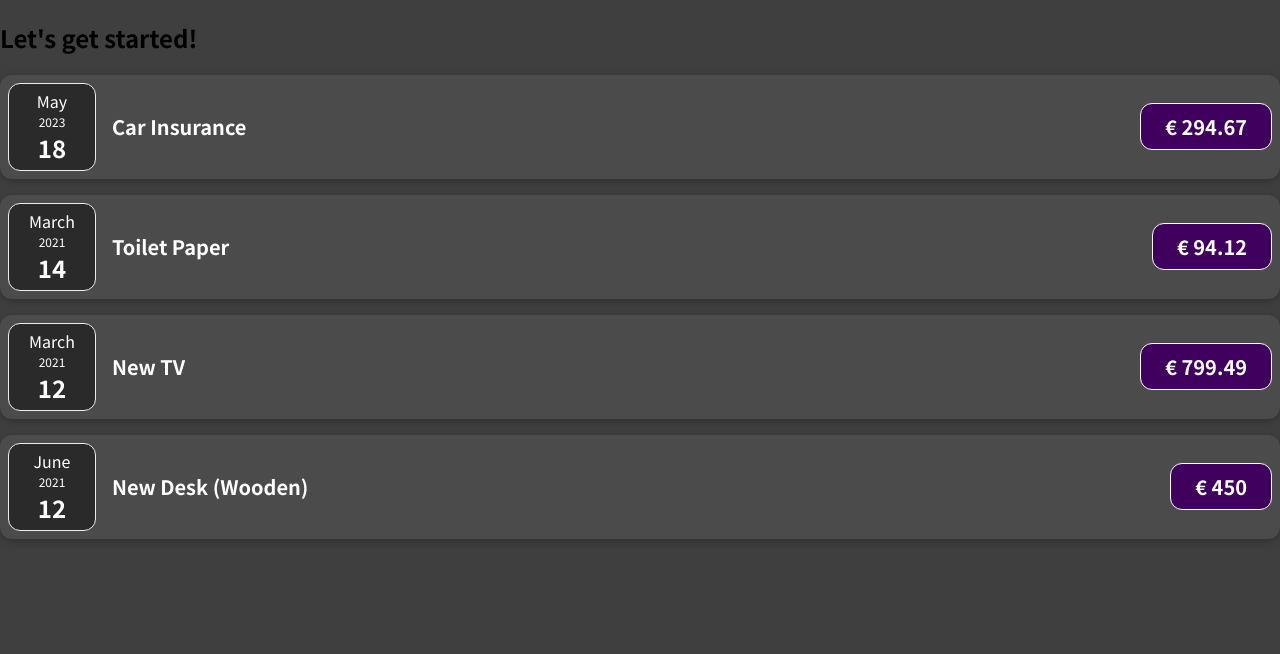
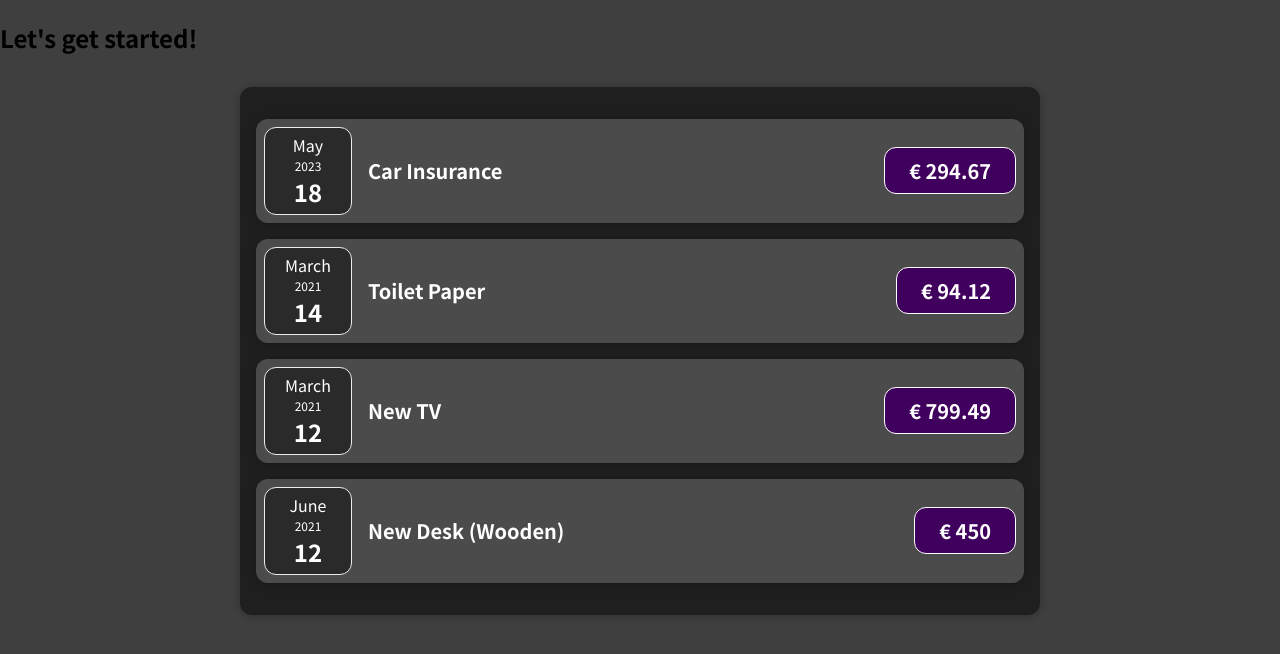
Before and after one commit to rog-silva/01-react-basics-working-with-components, a JavaScript app: page / in a window 1280 px wide. Shown: the top 654 px of the page. Built offline with nearby package versions, Linux system fonts and the light colour scheme.

Commit message:
Create Expenses.js Create Expenses.css Create Card.js Create Card.css

```diff
--- a/src/App.js
+++ b/src/App.js
@@ -1,4 +1,5 @@
-import ExpenseItem from "./components/ExpenseItem";
+// import ExpenseItem from "./components/ExpenseItem";
+import Expenses from "./components/Expenses";
 
 function App() {
   const expenses = [
@@ -11,26 +12,7 @@ function App() {
   return (
     <div>
       <h2>Let's get started!</h2>
-      <ExpenseItem
-        title={expenses[0].title}
-        amount={expenses[0].amount}
-        date={expenses[0].date}
-      />
-      <ExpenseItem
-        title={expenses[1].title}
-        amount={expenses[1].amount}
-        date={expenses[1].date}
-      />
-      <ExpenseItem
-        title={expenses[2].title}
-        amount={expenses[2].amount}
-        date={expenses[2].date}
-      />
-      <ExpenseItem
-        title={expenses[3].title}
-        amount={expenses[3].amount}
-        date={expenses[3].date}
-      />
+      <Expenses elements={expenses} />
     </div>
   );
 }
--- /dev/null
+++ b/src/components/Card.css
@@ -0,0 +1,4 @@
+.card {
+  border-radius: 12px;
+  box-shadow: 0 1px 8px rgba(0, 0, 0, 0.25);
+}
--- /dev/null
+++ b/src/components/Card.js
@@ -0,0 +1,9 @@
+import "./Card.css";
+
+function Card(props) {
+  const classes = "card " + props.className;
+
+  return <div className={classes}>{props.children}</div>;
+}
+
+export default Card;
--- a/src/components/ExpenseItem.css
+++ b/src/components/ExpenseItem.css
@@ -2,10 +2,8 @@
   display: flex;
   justify-content: space-between;
   align-items: center;
-  box-shadow: 0 2px 8px rgba(0, 0, 0, 0.25);
   padding: 0.5rem;
   margin: 1rem 0;
-  border-radius: 12px;
   background-color: #4b4b4b;
 }
 
--- a/src/components/ExpenseItem.js
+++ b/src/components/ExpenseItem.js
@@ -1,16 +1,17 @@
 import ExpenseDate from "./ExpenseDate";
+import Card from "./Card";
 import "./ExpenseItem.css"
 
 function ExpenseItem(props) {
 
   return (
-    <div className="expense-item">
+    <Card className="expense-item">
       <ExpenseDate date={props.date}/>
       <div className="expense-item__description">
         <h2>{props.title}</h2>
         <div className="expense-item__price">€ {props.amount}</div>
       </div>
-    </div>
+    </Card>
   );
 }
 
--- /dev/null
+++ b/src/components/Expenses.css
@@ -0,0 +1,7 @@
+.expenses {
+  padding: 1rem;
+  background-color: rgb(31, 31, 31);
+  margin: 2rem auto;
+  width: 50rem;
+  max-width: 95%;
+}
--- /dev/null
+++ b/src/components/Expenses.js
@@ -0,0 +1,32 @@
+import ExpenseItem from "./ExpenseItem";
+import Card from "./Card";
+import "./Expenses.css";
+
+function Expenses(props) {
+  return (
+    <Card className="expenses">
+      <ExpenseItem
+        title={props.elements[0].title}
+        amount={props.elements[0].amount}
+        date={props.elements[0].date}
+      />
+      <ExpenseItem
+        title={props.elements[1].title}
+        amount={props.elements[1].amount}
+        date={props.elements[1].date}
+      />
+      <ExpenseItem
+        title={props.elements[2].title}
+        amount={props.elements[2].amount}
+        date={props.elements[2].date}
+      />
+      <ExpenseItem
+        title={props.elements[3].title}
+        amount={props.elements[3].amount}
+        date={props.elements[3].date}
+      />
+    </Card>
+  );
+}
+
+export default Expenses;
```
